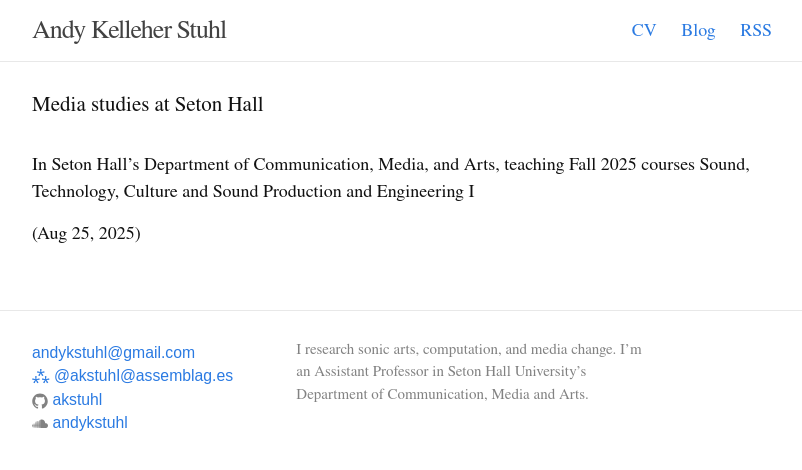
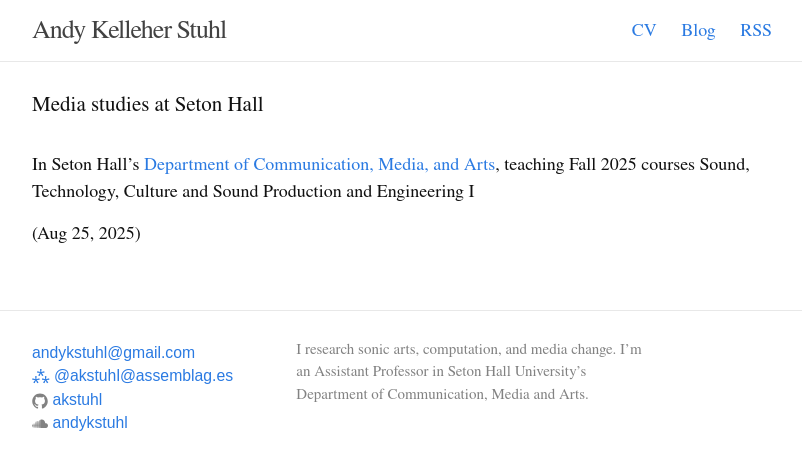
Before and after one commit to akstuhl/akstuhl.github.io, a Jekyll site: the page built from _stuff/shu.md, in a window 1280 px wide. Shown: the top 470 px of the page, without its empty margins (238-1040 px from the left). Built offline with Jekyll 4.4.1, drawn with Linux system fonts in a browser that asks for light colours; nearby versions of some CDN libraries; some of the changed lines change nothing that is shown.

Commit message:
cma link

```diff
--- a/_stuff/shu.md
+++ b/_stuff/shu.md
@@ -5,4 +5,4 @@
 icons: '🏴‍☠️ 💿'
 ---
 
-In Seton Hall's Department of Communication, Media, and Arts, teaching Fall 2025 courses Sound, Technology, Culture and Sound Production and Engineering I
+In Seton Hall's [Department of Communication, Media, and Arts](https://www.shu.edu/communication-media-arts/), teaching Fall 2025 courses Sound, Technology, Culture and Sound Production and Engineering I
```
